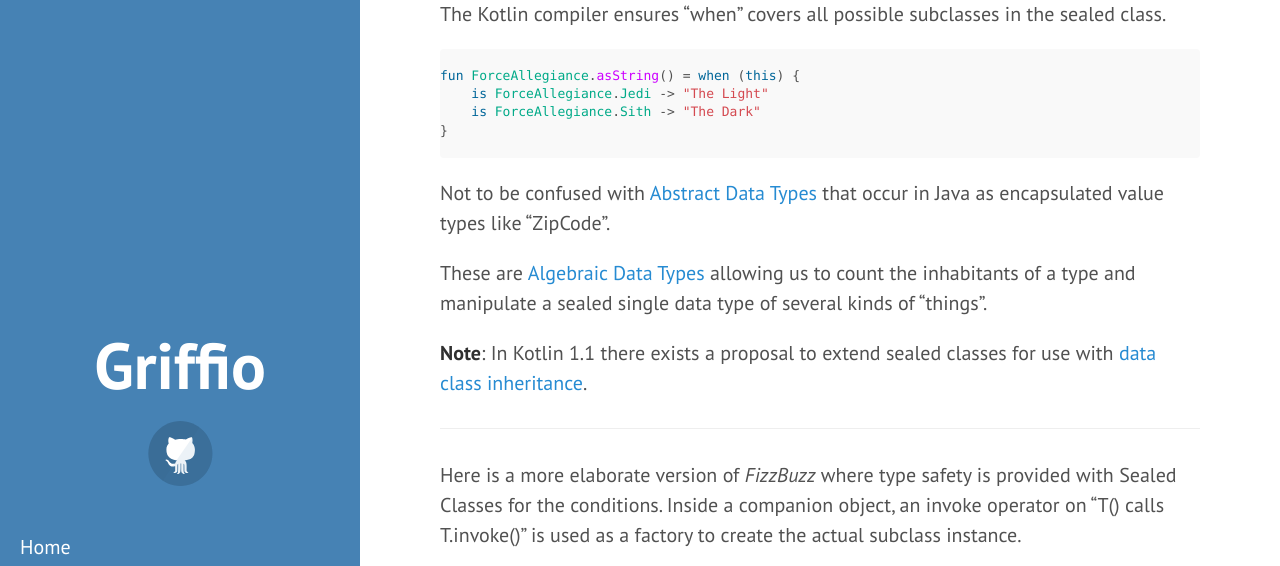
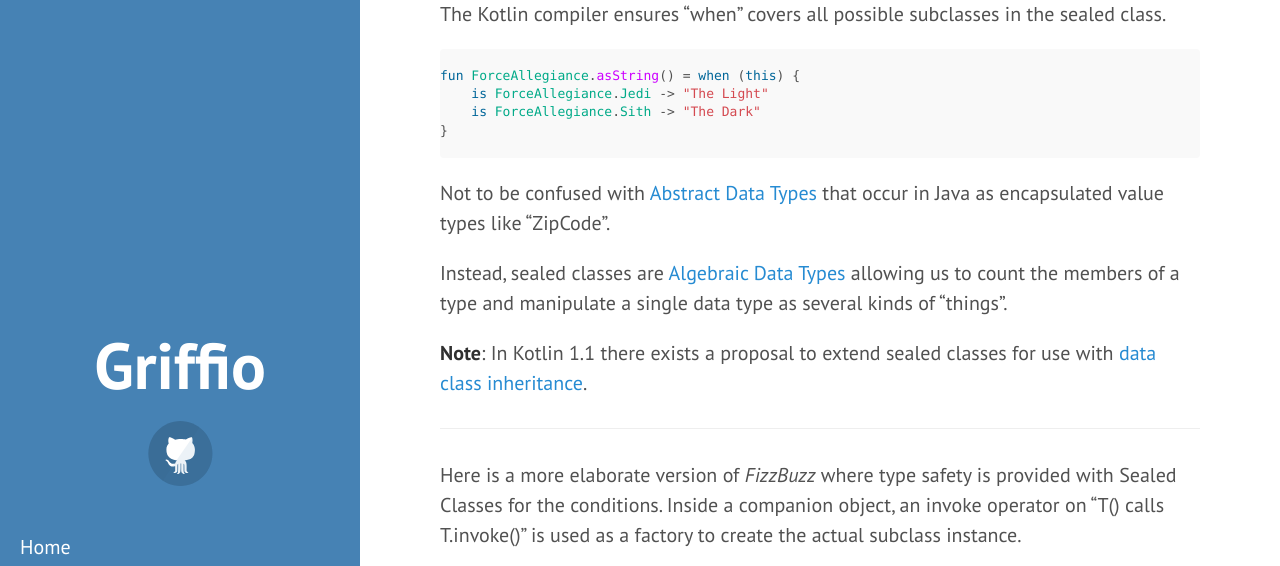
Before and after one commit to griffio/griffio.github.io, a Jekyll site: the page built from _posts/2016-09-16-More-Kotlin-Sealed-Class-Hierarchies.md, in a window 1280 px wide and 900 px high, scrolled down 564 px, cut to the strip 0-566 px from the top of the window. Built offline with Jekyll 4.4.1, drawn with Linux system fonts in a browser that asks for light colours; some web fonts are replaced.

Commit message:
Update 2016-09-16-More-Kotlin-Sealed-Class-Hierarchies.md

```diff
--- a/_posts/2016-09-16-More-Kotlin-Sealed-Class-Hierarchies.md
+++ b/_posts/2016-09-16-More-Kotlin-Sealed-Class-Hierarchies.md
@@ -37,7 +37,7 @@
 
 Not to be confused with [Abstract Data Types](https://en.wikipedia.org/wiki/Abstract_data_type) that occur in Java as encapsulated value types like "ZipCode".
 
-These are [Algebraic Data Types](https://en.wikipedia.org/wiki/Algebraic_data_type) allowing us to count the inhabitants of a type and manipulate a sealed single data type of several kinds of "things".
+Instead, sealed classes are [Algebraic Data Types](https://en.wikipedia.org/wiki/Algebraic_data_type) allowing us to count the members of a type and manipulate a single data type as several kinds of "things".
 
 **Note**: In Kotlin 1.1 there exists a proposal to extend sealed classes for use with [data class inheritance](https://github.com/Kotlin/KEEP/blob/master/proposals/data-class-inheritance.md).
 
```
